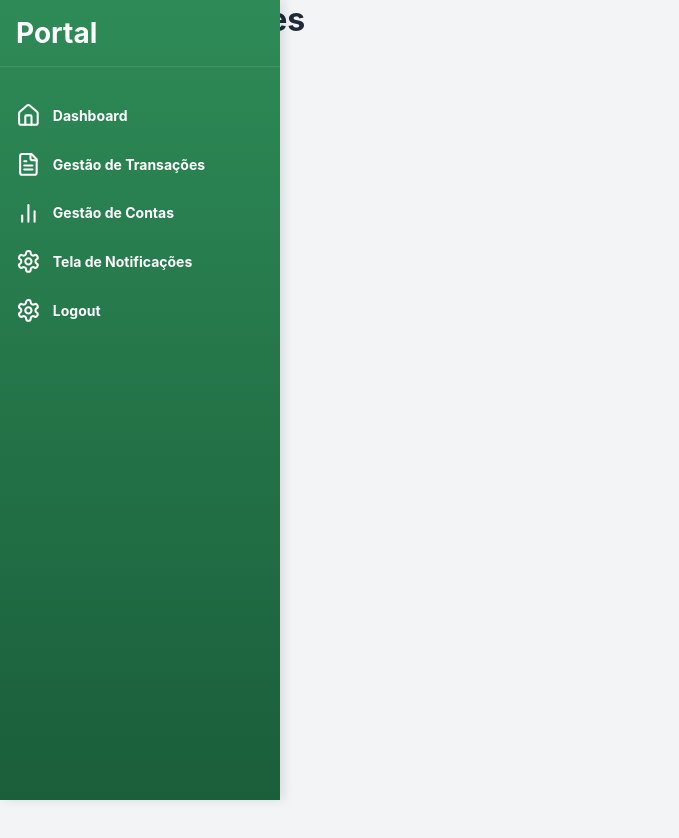
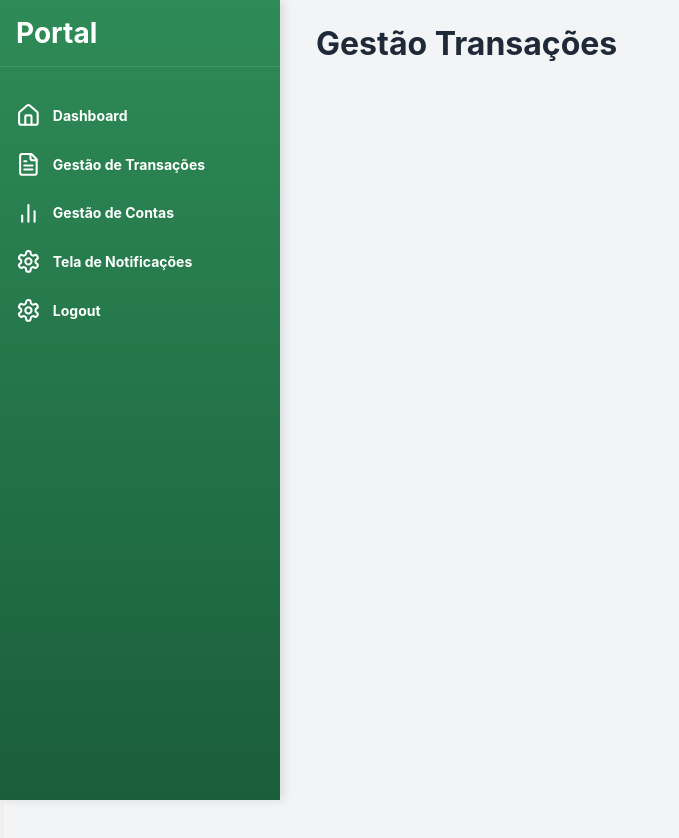
Before and after one commit to RusthenRonald2006/Portal-de-analise-em-anomalias-transacionais, a React (Create React App) app in the folder detec-anomalias/: page /gestaotransacoes in a window 1280 px wide. Shown: the top 838 px of the page, without its empty margins (0-679 px from the left). Before the commit the page ends 800 px from the top, so only its background shows below. Built offline with nearby package versions, Linux system fonts and the light colour scheme; the HTML template or start-up script is replaced by a standard one.

Commit message:
estilizando main content

```diff
--- a/detec-anomalias/src/components/Pages/GestaoTransacoes.module.css
+++ b/detec-anomalias/src/components/Pages/GestaoTransacoes.module.css
@@ -14,5 +14,9 @@
     transition: transform 0.2s ease-in-out;
 }
 .main_content{
-
+    flex: 1;
+    margin-left: 288px;
+    padding: 1.5rem;
+    height: 100vh;
+    overflow-x: hidden;
 }
```
